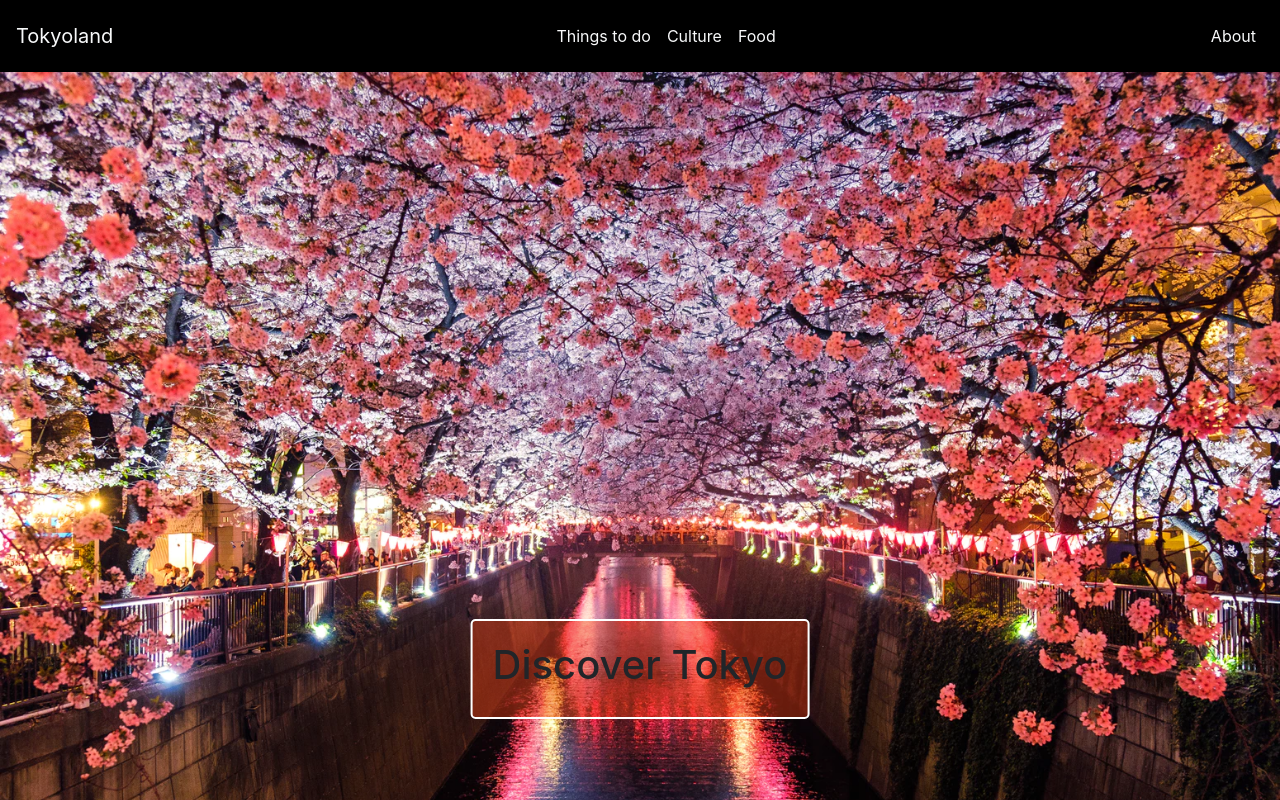
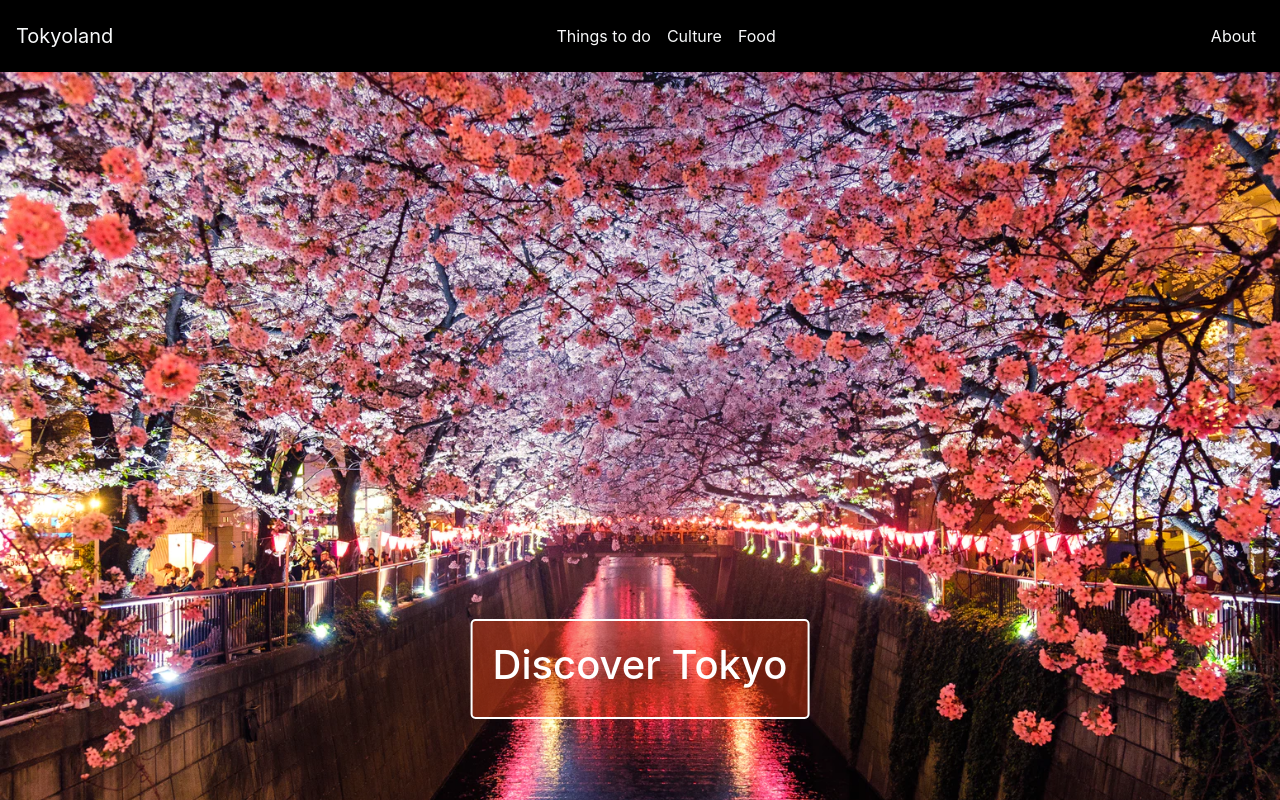
Before and after one commit to DonatellaC/tokyoland, a React (Create React App) app: page / in a window 1280 px wide. Shown: the top 800 px of the page. Built offline with nearby package versions, Linux system fonts and the light colour scheme.

Commit message:
create: TopSection component

```diff
--- a/src/App.css
+++ b/src/App.css
@@ -1,38 +1,6 @@
 * {
   margin: 0;
   box-sizing: border-box;
-}
-
-.container-background {
-  position: relative;
-  text-align: center;
-}
-
-/* Centered text: Discover Tokyo */
-.centered {
-  position: absolute;
-  top: 70%;
-  left: 50%;
-  transform: translate(-50%, -50%);
-  border: 2px solid white;
-  border-radius: 5px;
-  padding: 20px;
-  background: rgba(240, 63, 18, 0.4);
-}
-
-.img-background {
-  width: 100%;
-}
-
-@media screen and (max-width: 800px) {
-  .centered {
-    width: 140px;
-    height: 50px;
-  }
-  .centered h1 {
-    font-size: 0.8rem;
-    margin-top: -5px;
-  }
 }
 
 /* SECTION PLACES - THINGS TO DO */
--- a/src/App.js
+++ b/src/App.js
@@ -8,10 +8,10 @@ import {
 } from "@fortawesome/free-brands-svg-icons";
 import { faEnvelope } from "@fortawesome/free-solid-svg-icons";
 import { Card, Button, CardDeck, Image } from "react-bootstrap";
-import background from "./images/background.png";
 
 import { data } from "./data";
 import Header from "./components/Header/Header";
+import TopSection from "./components/TopSection/TopSection";
 
 function App() {
   const [places, setPlaces] = useState(data);
@@ -19,16 +19,7 @@ function App() {
   return (
     <div>
       <Header />
-      <div className="container-background">
-        <Image
-          className="img-background"
-          src={background}
-          alt="Meguro River, Matsuno, Japan"
-        />
-        <div className="centered">
-          <h1>Discover Tokyo</h1>
-        </div>
-      </div>
+      <TopSection />
 
       <section id="things-to-do">
         <h1 className="title-cards" >Things to do</h1>
--- /dev/null
+++ b/src/components/TopSection/TopSection.css
@@ -0,0 +1,33 @@
+.container-background {
+  position: relative;
+  text-align: center;
+  color: white;
+  margin-bottom: 40px;
+}
+
+/* Centered text Discover Tokyo */
+.centered {
+  position: absolute;
+  top: 70%;
+  left: 50%;
+  transform: translate(-50%, -50%);
+  border: 2px solid white;
+  border-radius: 5px;
+  padding: 20px;
+  background: rgba(240, 63, 18, 0.4);
+}
+
+.img-background {
+  width: 100%;
+}
+
+@media screen and (max-width: 800px) {
+  .centered {
+    width: 140px;
+    height: 50px;
+  }
+  .centered h1 {
+    font-size: 0.8rem;
+    margin-top: -5px;
+  }
+}
--- /dev/null
+++ b/src/components/TopSection/TopSection.js
@@ -0,0 +1,21 @@
+import React from 'react'
+import "./TopSection.css"
+import { Image } from "react-bootstrap";
+import background from "../../images/background.png";
+
+function TopSection() {
+    return (
+        <div className="container-background">
+            <Image
+                className="img-background"
+                src={background}
+                alt="Meguro River, Matsuno, Japan"
+            />
+            <div className="centered">
+                <h1>Discover Tokyo</h1>
+            </div>
+        </div>
+    )
+}
+
+export default TopSection
```
